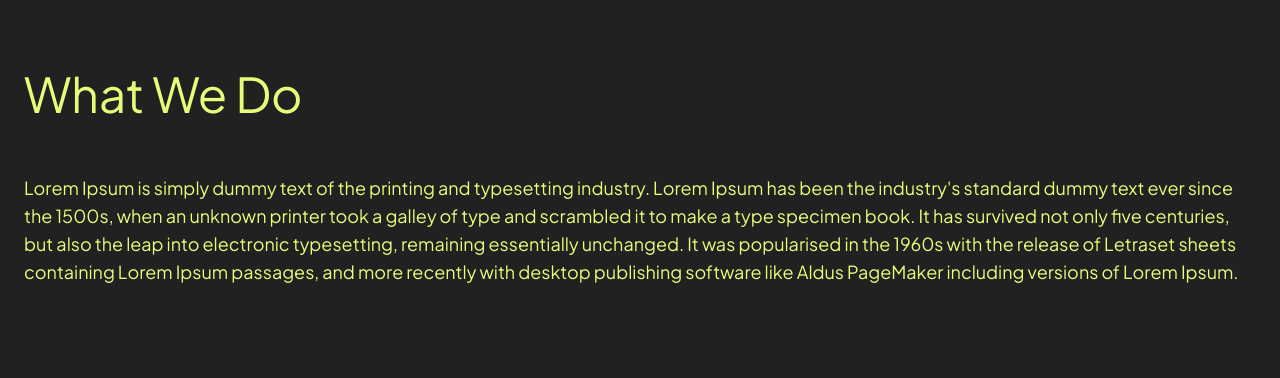
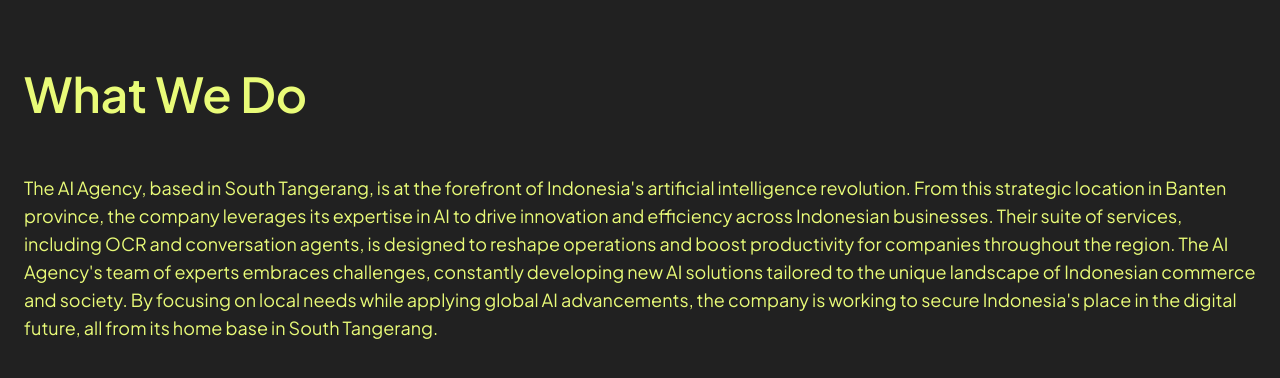
Before and after one commit to bonifasius-baskoro/DP-Homepage, a Next.js app: page / in a window 1280 px wide. Shown: the part 826-1204 px from the top of the page. Built offline with nearby package versions, Linux system fonts and the light colour scheme; no server answers.

Commit message:
add about in homepage

```diff
--- a/src/components/About.tsx
+++ b/src/components/About.tsx
@@ -1,4 +1,4 @@
-"use client"
+"use client";
 import React, { FC, useState, useEffect, useRef } from "react";
 
 const About: FC = () => {
@@ -33,25 +33,26 @@ const About: FC = () => {
     <div
       ref={ref}
       className={`h-screen px-2 bg-[#212121] pt-24 transition-all duration-1000 ease-in-out ${
-        isVisible ? 'opacity-100 translate-y-0' : 'opacity-0 translate-y-10'
+        isVisible ? "opacity-100 translate-y-0" : "opacity-0 translate-y-10"
       }`}
     >
       <div>
-        <h1 className="text-5xl text-yellow-p px-2 md:px-4">
-          What We Do
-        </h1>
+        <h1 className="text-5xl text-yellow-p px-2 font-semibold md:px-4">What We Do</h1>
       </div>
       <div className="mt-6">
         <p className="text-yellow-p text-lg pt-8 px-2 md:px-4">
-          Lorem Ipsum is simply dummy text of the printing and typesetting
-          industry. Lorem Ipsum has been the industry&apos;s standard dummy text ever
-          since the 1500s, when an unknown printer took a galley of type and
-          scrambled it to make a type specimen book. It has survived not only
-          five centuries, but also the leap into electronic typesetting,
-          remaining essentially unchanged. It was popularised in the 1960s with
-          the release of Letraset sheets containing Lorem Ipsum passages, and
-          more recently with desktop publishing software like Aldus PageMaker
-          including versions of Lorem Ipsum.
+          The AI Agency, based in South Tangerang, is at the forefront of
+          Indonesia&apos;s artificial intelligence revolution. From this strategic
+          location in Banten province, the company leverages its expertise in AI
+          to drive innovation and efficiency across Indonesian businesses. Their
+          suite of services, including OCR and conversation agents, is designed
+          to reshape operations and boost productivity for companies throughout
+          the region. The AI Agency&apos;s team of experts embraces challenges,
+          constantly developing new AI solutions tailored to the unique
+          landscape of Indonesian commerce and society. By focusing on local
+          needs while applying global AI advancements, the company is working to
+          secure Indonesia&apos;s place in the digital future, all from its home base
+          in South Tangerang.
         </p>
       </div>
     </div>
```
